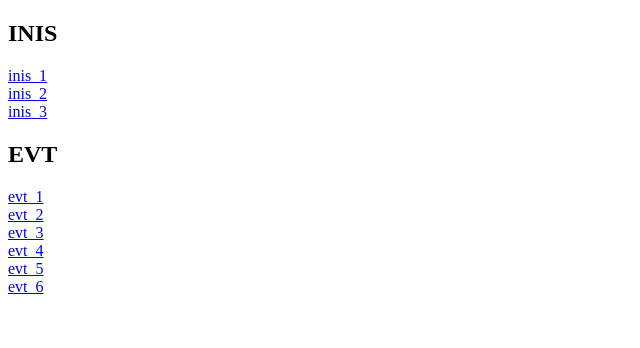
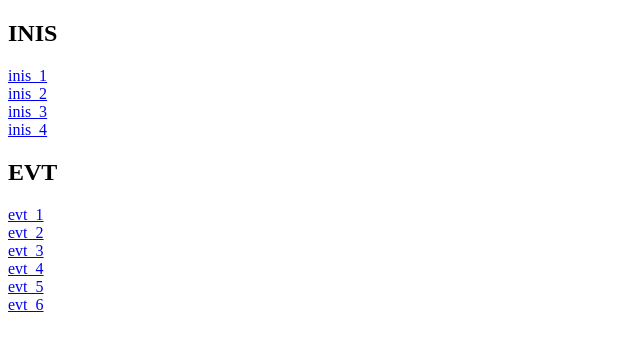
Before and after one commit to shamrr/INIS-EVT-labs, a plain HTML site: page index.html in a window 1280 px wide. Shown: the whole page, without its empty margins (0-640 px from the left). Drawn offline with Linux system fonts and the light colour scheme.

Commit message:
added link for inis_4  lab

```diff
--- a/index.html
+++ b/index.html
@@ -13,6 +13,9 @@
     <a href="inis/inis_2/index.html">inis_2</a>
     <br>
     <a href="inis/inis_3/index.html">inis_3</a>
+    <br>
+    <a href="inis/inis_3/index.html">inis_4</a>
+
 
     <h2>EVT</h2>
     <a href="evt/evt_1/evt_1.html">evt_1</a>
```
